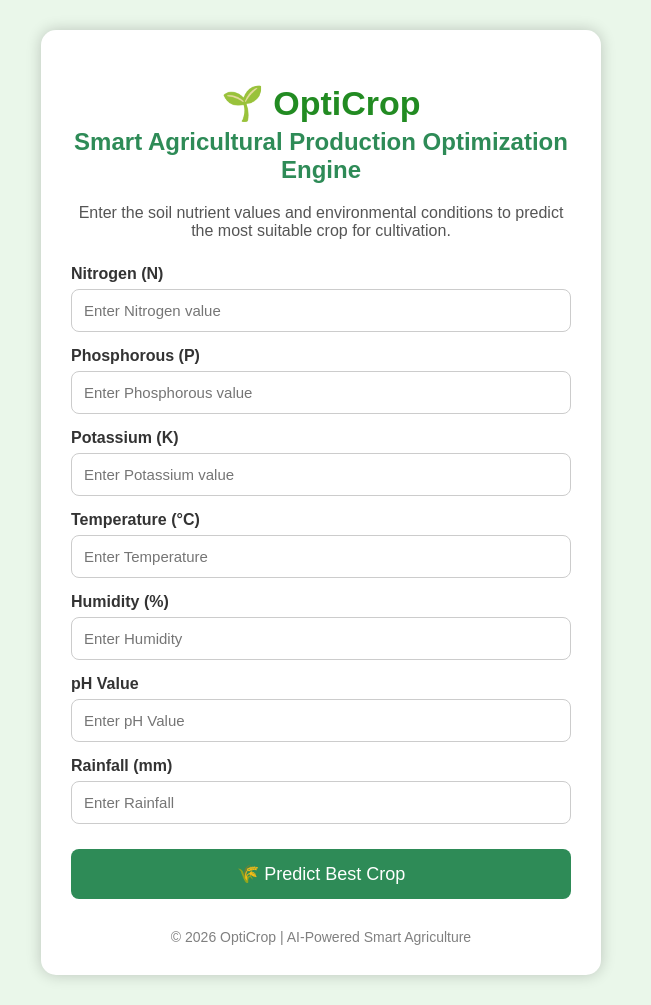
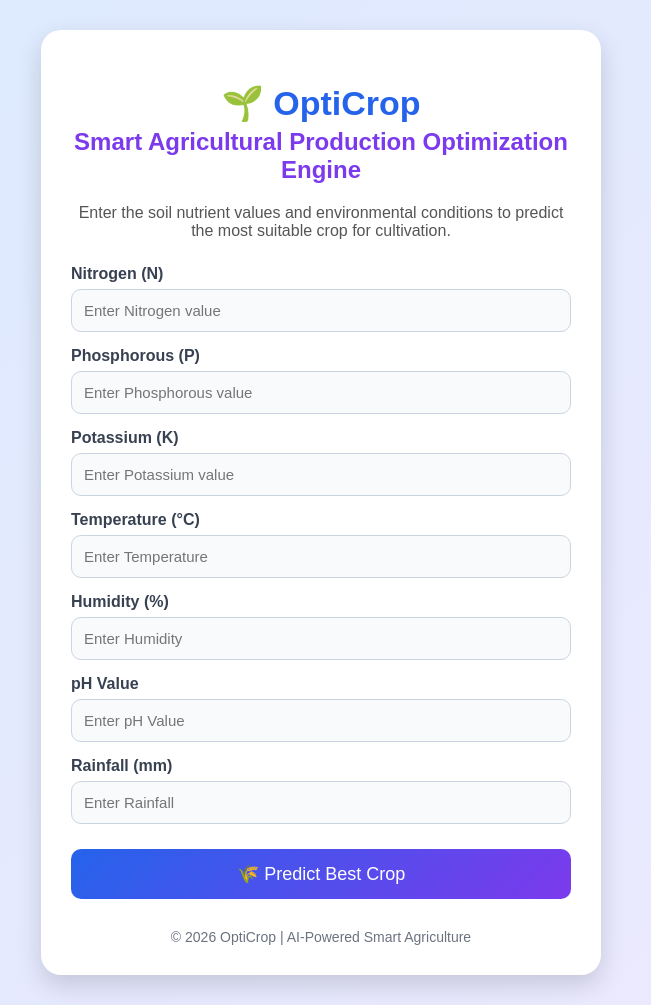
Before and after one commit to 238x1a0444-paadhu/opticrop_project, a Flask app: page / in a window 1280 px wide. Shown: the whole page, without its empty margins (319-970 px from the left). Run offline with Flask 3, Linux system fonts and the light colour scheme; parts of the project's set-up code (start-up, migrations or seed data) failed here and were passed over.

Commit message:
Update style.css

```diff
--- a/Opti crop/08_Epic5_Application_Building/static/style.css
+++ b/Opti crop/08_Epic5_Application_Building/static/style.css
@@ -4,172 +4,114 @@ body{
     margin:0;
     padding:30px;
     font-family:Arial, Helvetica, sans-serif;
-    background:#eaf7ea;
+    background:linear-gradient(135deg,#dbeafe,#ede9fe);
 }
 
 /* Main Container */
 
 .container{
-
     width:500px;
     margin:auto;
-
-    background:white;
-
+    background:#ffffff;
     padding:30px;
-
-    border-radius:15px;
-
-    box-shadow:0px 0px 15px rgba(0,0,0,0.2);
-
+    border-radius:20px;
+    box-shadow:0px 10px 25px rgba(0,0,0,0.15);
 }
 
 /* Heading */
 
 h1{
-
     text-align:center;
-
-    color:#228B22;
-
+    color:#2563eb;
     margin-bottom:5px;
-
     font-size:34px;
-
 }
 
 h2{
-
     text-align:center;
-
-    color:#2E8B57;
-
+    color:#7c3aed;
     margin-top:0;
-
 }
 
 /* Description */
 
 .description{
-
     text-align:center;
-
     color:#555;
-
     margin-bottom:25px;
-
+    font-size:16px;
 }
 
 /* Labels */
 
 label{
-
     display:block;
-
     margin-top:15px;
-
     margin-bottom:6px;
-
     font-weight:bold;
-
-    color:#333;
-
+    color:#374151;
 }
 
 /* Input Boxes */
 
 input{
-
     width:100%;
-
     padding:12px;
-
-    border:1px solid #cccccc;
-
-    border-radius:8px;
-
+    border:1px solid #cbd5e1;
+    border-radius:10px;
     font-size:15px;
-
     box-sizing:border-box;
-
+    background:#f8fafc;
 }
 
 /* Input Focus */
 
 input:focus{
-
     outline:none;
-
-    border:2px solid #4CAF50;
-
+    border:2px solid #2563eb;
+    background:#ffffff;
 }
 
 /* Button */
 
 button{
-
     width:100%;
-
     margin-top:25px;
-
     padding:14px;
-
-    background:#2E8B57;
-
+    background:linear-gradient(135deg,#2563eb,#7c3aed);
     color:white;
-
     border:none;
-
-    border-radius:8px;
-
+    border-radius:10px;
     font-size:18px;
-
     cursor:pointer;
-
     transition:0.3s;
-
 }
 
 button:hover{
-
-    background:#1E6B3C;
-
+    background:linear-gradient(135deg,#1d4ed8,#6d28d9);
+    transform:scale(1.02);
 }
 
 /* Prediction Result */
 
 .result{
-
     margin-top:25px;
-
     padding:18px;
-
-    background:#E8F5E9;
-
-    border-left:6px solid #2E8B57;
-
-    border-radius:8px;
-
+    background:#eef2ff;
+    border-left:6px solid #7c3aed;
+    border-radius:10px;
 }
 
 .result h2{
-
     margin:0;
-
-    color:#006400;
-
+    color:#4c1d95;
 }
 
 /* Footer */
 
 footer{
-
     margin-top:30px;
-
     text-align:center;
-
-    color:gray;
-
+    color:#6b7280;
     font-size:14px;
-
 }
```
